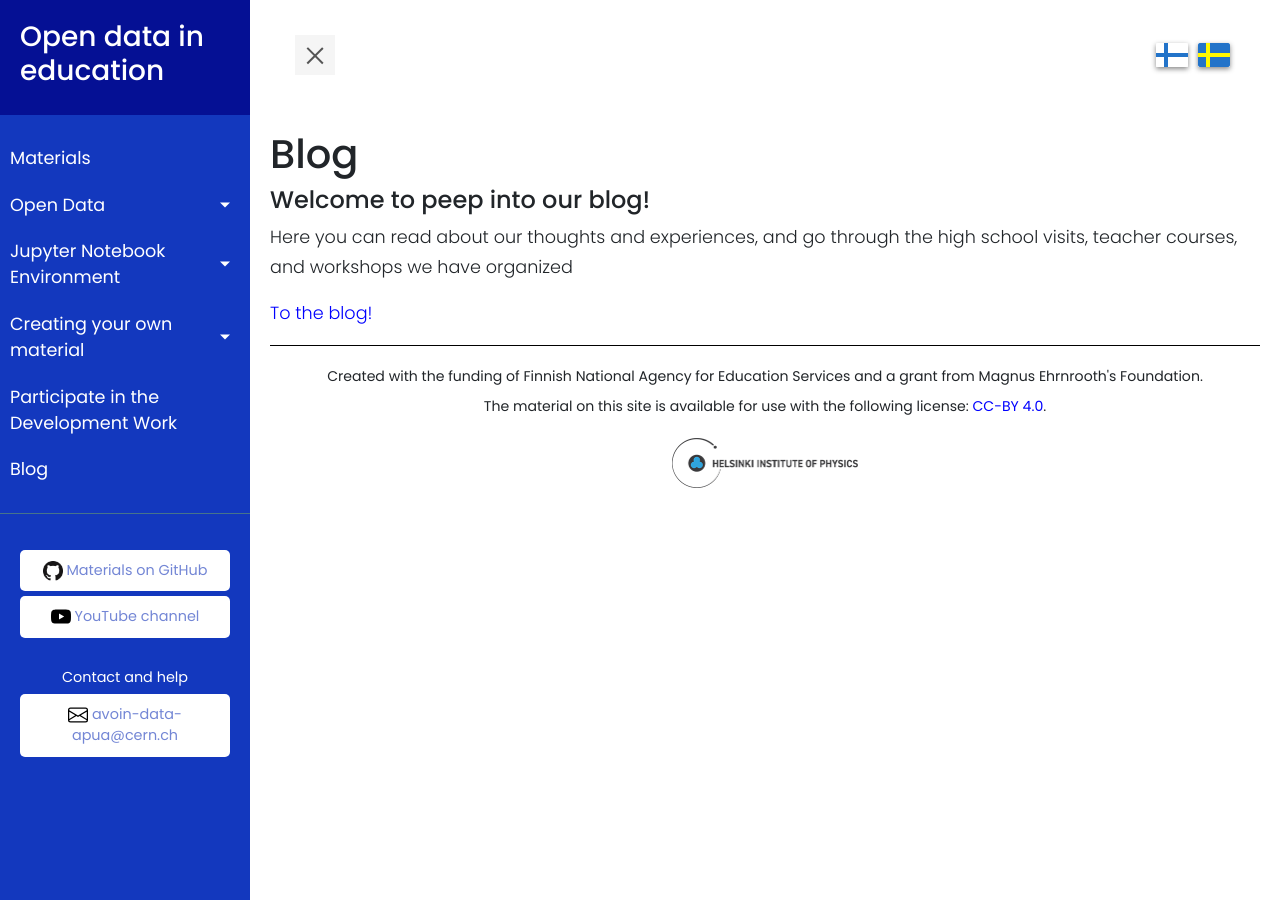
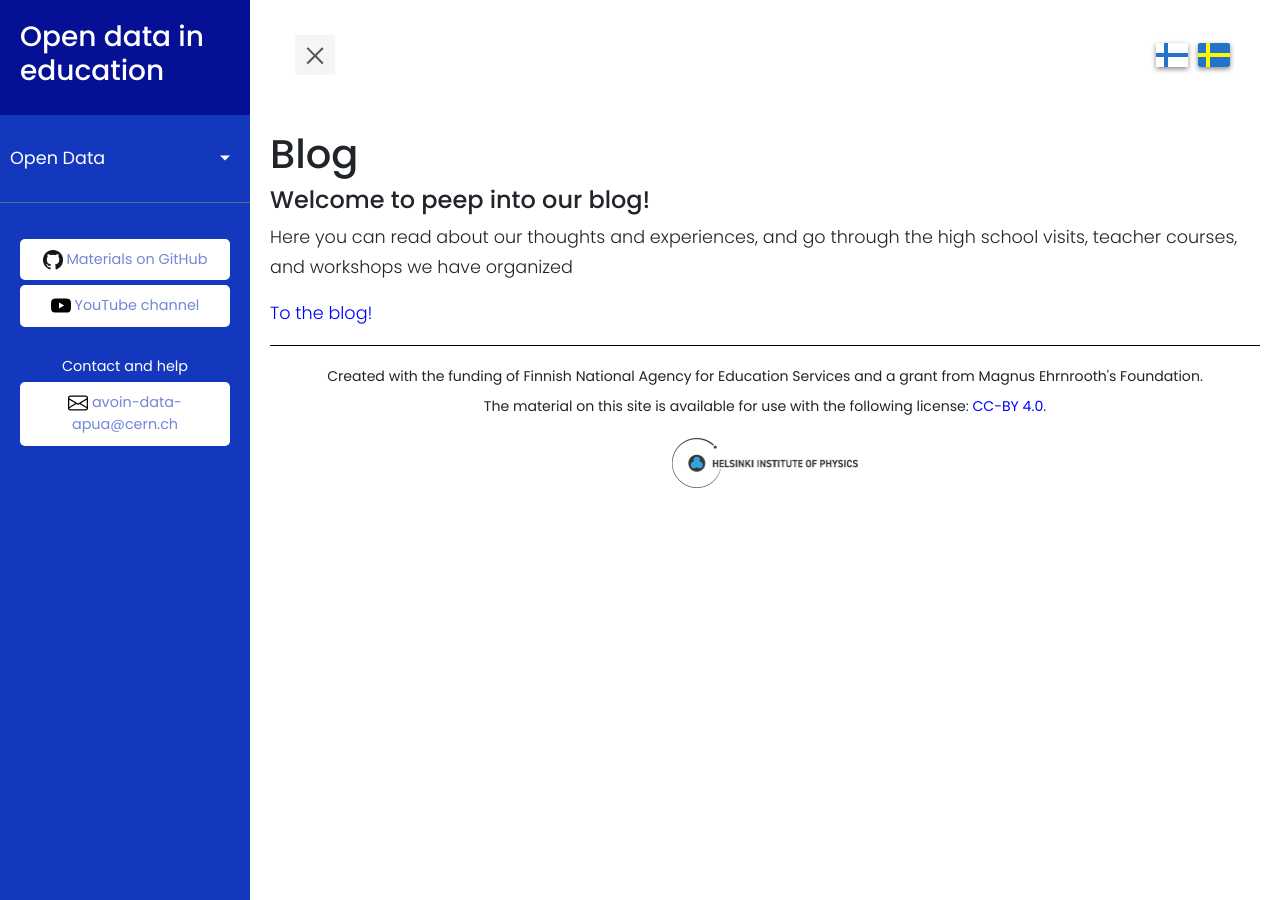
Before and after one commit to fystiedekasvatus/fystiedekasvatus.github.io, a Jekyll site: the page built from en/blogi.md, in a window 1280 px wide. Built offline with Jekyll 4.4.1, drawn with Linux system fonts in a browser that asks for light colours; nearby versions of some CDN libraries; some of the changed lines change nothing that is shown.

Commit message:
Update docs.yml

```diff
--- a/_data/docs.yml
+++ b/_data/docs.yml
@@ -1,6 +1,4 @@
 fi:
-  - page: Materiaalit
-    url: /fi/materiaalit.html
 
   - page: Avoin data
     url: /fi/data/avoin-data.html
@@ -12,41 +10,7 @@ fi:
     - page: Avoin data -linkkejä
       url: /fi/data/linkkeja.html
 
-  - #page: Jupyter Notebook -ympäristö
-    #url: /fi/jupyter/jupyter.html
-    #subfolderitems:
-    - #page: Jupyter Notebook -ympäristö
-      #url: /fi/jupyter/jupyter.html
-    - #page: Notebookien käyttö
-      #url: /fi/jupyter/jupyter-aloitus.html
-    - #page: Python-ohjelmointi
-      #url: /fi/jupyter/python.html
-    - #page: Ongelmia?
-      #url: /fi/jupyter/troubleshoot.html
-
-  - page: Oman materiaalin tekeminen
-    url: /fi/omat-materiaalit/omat-materiaalit.html
-    subfolderitems:
-    - page: Oman materiaalin tekeminen
-      url: /fi/omat-materiaalit/omat-materiaalit.html
-    - page: Notebookien luominen
-      url: /fi/omat-materiaalit/notebookien-luominen.html
-    - page: GitHub
-      url: /fi/omat-materiaalit/github.html
-    - page: MyBinder
-      url: /fi/omat-materiaalit/mybinder.html
-    - page: Jupyter Book
-      url: /fi/omat-materiaalit/jupyterbook.html
-
-  - page: Osallistu kehitystyöhön
-    url: /fi/osallistu.html
-
-  - page: Blogi
-    url: /fi/blogi.html
-
 en:
-  - page: Materials
-    url: /en/materiaalit.html
 
   - page: Open Data
     url: /en/data/avoin-data.html
@@ -56,40 +20,7 @@ en:
     - page: Links to Open Data
       url: /en/data/linkkeja.html
 
-
-  - page: Jupyter Notebook Environment
-    url: /en/jupyter/jupyter.html
-    subfolderitems:
-    - page: Jupyter Notebook Environment
-      url: /en/jupyter/jupyter.html
-    - page: How to Use a Notebook
-      url: /en/jupyter/jupyter-aloitus.html
-    - page: Python Programming
-      url: /en/jupyter/python.html
-
-  - page: Creating your own material
-    url: /en/omat-materiaalit/omat-materiaalit.html
-    subfolderitems:
-    - page: Creating your own material
-      url: /en/omat-materiaalit/omat-materiaalit.html
-    - page: Creating and editing your own notebooks
-      url: /en/omat-materiaalit/notebookien-luominen.html
-    - page: Uploading Material to GitHub
-      url: /en/omat-materiaalit/github.html
-    - page: Sharing Materials with MyBinder
-      url: /en/omat-materiaalit/mybinder.html
-    - page: Making your own Jupyter Book
-      url: /en/omat-materiaalit/jupyterbook.html
-
-  - page: Participate in the Development Work
-    url: /en/osallistu.html
-
-  - page: Blog
-    url: /en/blogi.html
-
 se:
-  - page: Material
-    url: /se/materiaalit.html
 
   - page: Open Data
     url: /se/data/avoin-data.html
@@ -98,33 +29,3 @@ se:
       url: /se/data/avoin-data.html
     - page: Open Data-länkar
       url: /se/data/linkkeja.html
-
-  - page: Jupyter Notebook-miljön
-    url: /se/jupyter/jupyter.html
-    subfolderitems:
-    - page: Jupyter Notebook-miljön
-      url: /se/jupyter/jupyter.html
-    - page: Att använda notebooks
-      url: /se/jupyter/jupyter-aloitus.html
-    - page: Python-programmering
-      url: /se/jupyter/python.html
-
-  - page: Att skapa material
-    url: /se/omat-materiaalit/omat-materiaalit.html
-    subfolderitems:
-    - page: Att skapa material
-      url: /se/omat-materiaalit/omat-materiaalit.html
-    - page: Att skapa en Notebook
-      url: /se/omat-materiaalit/notebookien-luominen.html
-    - page: GitHub
-      url: /se/omat-materiaalit/github.html
-    - page: MyBinder
-      url: /se/omat-materiaalit/mybinder.html
-    - page: Jupyter Book
-      url: /se/omat-materiaalit/jupyterbook.html
-
-  - page: Delta i utvecklingsarbetet
-    url: /se/osallistu.html
-
-  - page: Blog
-    url: /se/blogi.html
```
